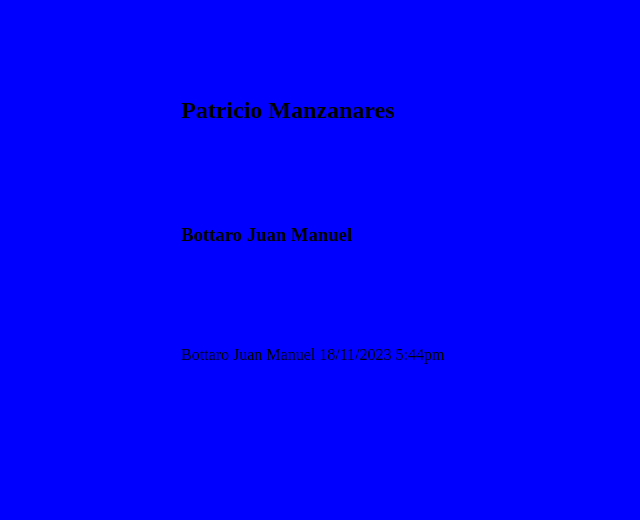
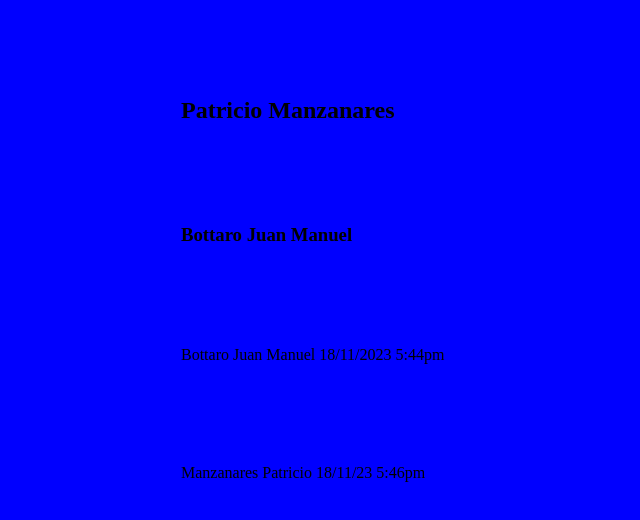
Before and after one commit to Juanmabott/TP_SO_I4_Equipo_111, a plain HTML site: page index.html in a window 1280 px wide. Shown: the part 240-760 px from the top of the page, without its empty margins (119-759 px from the left). Drawn offline with Linux system fonts and the light colour scheme.

Commit message:
nombre y apellido

```diff
--- a/index.html
+++ b/index.html
@@ -13,5 +13,6 @@
     <h2>Patricio Manzanares</h2>
     <h3>Bottaro Juan Manuel</h3>
     <p>Bottaro Juan Manuel 18/11/2023 5:44pm <p>
+    <p>Manzanares Patricio 18/11/23 5:46pm</p>
 </body>
 </html>
```
